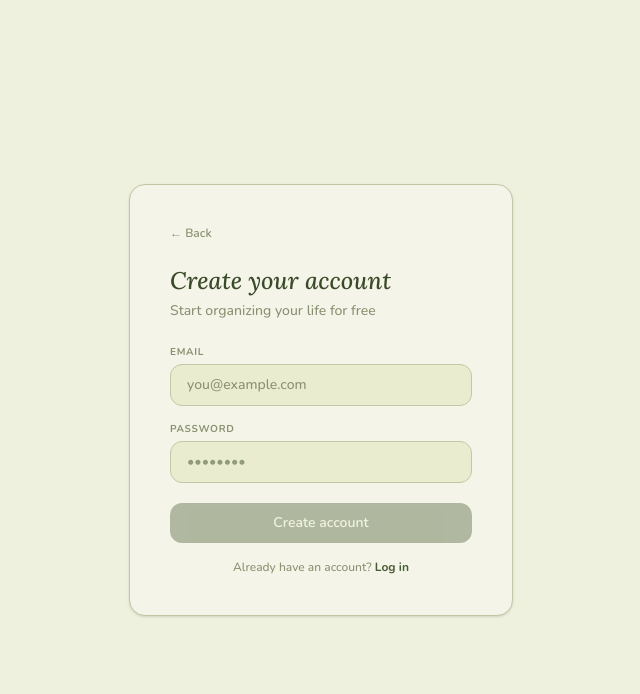
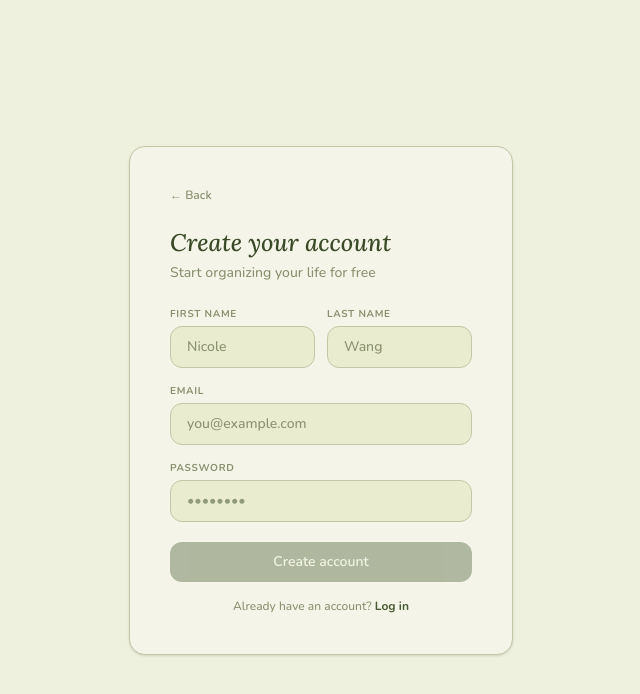
Before and after one commit to nicolesqwang/Planorama, a React (Vite) app: page / in a window 1280 px wide. Both pictures are taken after a click on the button "Get started". Shown: the top 694 px of the page, without its empty margins (319-959 px from the left). Built offline with nearby package versions, Linux system fonts and the light colour scheme.

Commit message:
ui updates 3

```diff
--- a/src/App.jsx
+++ b/src/App.jsx
@@ -370,14 +370,19 @@ export default function App() {
   const normCats = categories.map(c => ({ ...c, text: c.text_color }));
 
   // ── Display helpers ─────────────────────────────────────────
+  const meta        = session?.user?.user_metadata || {};
   const emailUser   = session?.user?.email?.split("@")[0] || "";
   const nameParts   = emailUser.split(/[._\-]/).filter(Boolean);
-  const displayName = nameParts.length > 1
-    ? nameParts[nameParts.length - 1].charAt(0).toUpperCase() + nameParts[nameParts.length - 1].slice(1)
-    : emailUser.charAt(0).toUpperCase() + emailUser.slice(1);
-  const initials = nameParts.length > 1
-    ? (nameParts[0][0] + nameParts[nameParts.length - 1][0]).toUpperCase()
-    : emailUser.substring(0, 2).toUpperCase();
+  const displayName = meta.first_name
+    ? meta.first_name.charAt(0).toUpperCase() + meta.first_name.slice(1)
+    : nameParts.length > 1
+      ? nameParts[nameParts.length - 1].charAt(0).toUpperCase() + nameParts[nameParts.length - 1].slice(1)
+      : emailUser.charAt(0).toUpperCase() + emailUser.slice(1);
+  const initials = meta.first_name && meta.last_name
+    ? (meta.first_name[0] + meta.last_name[0]).toUpperCase()
+    : nameParts.length > 1
+      ? (nameParts[0][0] + nameParts[nameParts.length - 1][0]).toUpperCase()
+      : emailUser.substring(0, 2).toUpperCase();
   const hour         = new Date().getHours();
   const timeGreeting = hour < 12 ? "Good morning" : hour < 17 ? "Good afternoon" : "Good evening";
   const activeTasks  = tasks.filter(t => !t.done);
@@ -439,7 +444,7 @@ export default function App() {
       <aside className="w-[196px] fixed left-0 top-0 h-full bg-[#E9ECCF] border-r border-[#C3C7A6] flex flex-col z-30">
 
         {/* Logo */}
-        <div className="px-4 py-3.5 border-b border-[#C3C7A6]">
+        <div className="px-4 h-[58px] flex items-center border-b border-[#C3C7A6] flex-shrink-0">
           <div className="flex items-center gap-2.5">
             <div className="w-7 h-7 rounded-lg bg-[#C3C7A6] flex items-center justify-center flex-shrink-0">
               <svg width="13" height="13" viewBox="0 0 13 13" fill="none">
@@ -508,7 +513,7 @@ export default function App() {
       <div className="ml-[196px] flex-1 flex flex-col min-h-screen">
 
         {/* Topbar */}
-        <header className="bg-[#E9ECCF] border-b border-[#C3C7A6] px-7 py-3.5 flex items-center justify-between sticky top-0 z-20">
+        <header className="bg-[#E9ECCF] border-b border-[#C3C7A6] px-7 h-[58px] flex items-center justify-between sticky top-0 z-20 flex-shrink-0">
           <div>
             <p style={lora} className="text-base text-[#3A4A28] leading-snug">
               {timeGreeting}, {displayName}
--- a/src/components/Dashboard.jsx
+++ b/src/components/Dashboard.jsx
@@ -551,10 +551,10 @@ export default function Dashboard({
     .map(e => ({ ...e, _type: "event", _date: e.date, _time: e.time }));
 
   const STAT_CONFIG = [
-    { key: "week",      label: "Due This Week", items: weekItems,          bg: "bg-[#F1F0C8]", border: "border-[#D9DAAA]", valueColor: "text-[#3A4A28]" },
-    { key: "overdue",   label: "Overdue",        items: overdueItems,       bg: "bg-[#D9E4E0]", border: "border-[#B8CECC]", valueColor: "text-[#6B3A28]" },
-    { key: "completed", label: "Completed",      items: completedItems,     bg: "bg-[#EDD9CF]", border: "border-[#D7C59F]", valueColor: "text-[#3A4A28]" },
-    { key: "events",    label: "Events",         items: upcomingEventItems, bg: "bg-[#D9E0C8]", border: "border-[#C3C7A6]", valueColor: "text-[#5A4A7A]" },
+    { key: "week",      label: "Due This Week", items: weekItems,          bg: "bg-[#E8E69A]", border: "border-[#CECA6A]", valueColor: "text-[#3A4A28]" },
+    { key: "overdue",   label: "Overdue",        items: overdueItems,       bg: "bg-[#BEDCD6]", border: "border-[#8CBDB6]", valueColor: "text-[#6B3A28]" },
+    { key: "completed", label: "Completed",      items: completedItems,     bg: "bg-[#E8C0A8]", border: "border-[#CA9C82]", valueColor: "text-[#3A4A28]" },
+    { key: "events",    label: "Events",         items: upcomingEventItems, bg: "bg-[#C4D898]", border: "border-[#9CBB68]", valueColor: "text-[#5A4A7A]" },
   ];
 
   return (
--- a/src/components/Landing.jsx
+++ b/src/components/Landing.jsx
@@ -5,6 +5,8 @@ const lora = { fontFamily: "'Lora', serif", fontStyle: "italic", fontWeight: 500
 
 export default function Landing() {
   const [mode, setMode]           = useState(null);
+  const [firstName, setFirstName] = useState("");
+  const [lastName, setLastName]   = useState("");
   const [email, setEmail]         = useState("");
   const [password, setPassword]   = useState("");
   const [error, setError]         = useState("");
@@ -14,7 +16,10 @@ export default function Landing() {
   async function handleSubmit() {
     setError(""); setLoading(true);
     if (mode === "signup") {
-      const { error } = await supabase.auth.signUp({ email, password });
+      const { error } = await supabase.auth.signUp({
+        email, password,
+        options: { data: { first_name: firstName.trim(), last_name: lastName.trim() } }
+      });
       if (error) setError(error.message);
       else setConfirmed(true);
     } else {
@@ -102,6 +107,22 @@ export default function Landing() {
           {mode === "login" ? "Log in to your Planorama account" : "Start organizing your life for free"}
         </p>
         <div className="flex flex-col gap-4">
+          {mode === "signup" && (
+            <div className="flex gap-3">
+              <div className="flex-1">
+                <label className="block text-[10px] font-bold text-[#8A9170] uppercase tracking-[0.7px] mb-1">First Name</label>
+                <input type="text" value={firstName} onChange={e => setFirstName(e.target.value)}
+                  onKeyDown={e => e.key === "Enter" && handleSubmit()} placeholder="Nicole"
+                  className="w-full text-sm bg-[#E9ECCF] border border-[#C3C7A6] rounded-xl px-4 py-2.5 outline-none focus:ring-2 focus:ring-[#4A5C35]/40 font-medium text-[#3A4A28] placeholder:text-[#8A9170]" />
+              </div>
+              <div className="flex-1">
+                <label className="block text-[10px] font-bold text-[#8A9170] uppercase tracking-[0.7px] mb-1">Last Name</label>
+                <input type="text" value={lastName} onChange={e => setLastName(e.target.value)}
+                  onKeyDown={e => e.key === "Enter" && handleSubmit()} placeholder="Wang"
+                  className="w-full text-sm bg-[#E9ECCF] border border-[#C3C7A6] rounded-xl px-4 py-2.5 outline-none focus:ring-2 focus:ring-[#4A5C35]/40 font-medium text-[#3A4A28] placeholder:text-[#8A9170]" />
+              </div>
+            </div>
+          )}
           <div>
             <label className="block text-[10px] font-bold text-[#8A9170] uppercase tracking-[0.7px] mb-1">Email</label>
             <input type="email" value={email} onChange={e => setEmail(e.target.value)}
@@ -116,7 +137,7 @@ export default function Landing() {
           </div>
         </div>
         {error && <p className="text-xs text-red-500 mt-3 font-medium">{error}</p>}
-        <button onClick={handleSubmit} disabled={!email || !password || loading}
+        <button onClick={handleSubmit} disabled={!email || !password || loading || (mode === "signup" && (!firstName.trim() || !lastName.trim()))}
           className="mt-5 w-full bg-[#4A5C35] hover:bg-[#3D4D2C] disabled:opacity-40 disabled:cursor-not-allowed text-[#EEF1DE] text-sm font-semibold py-2.5 rounded-xl transition-colors">
           {loading ? "Loading..." : mode === "login" ? "Log in" : "Create account"}
         </button>
--- a/src/components/Pomodoro.jsx
+++ b/src/components/Pomodoro.jsx
@@ -70,9 +70,13 @@ const DEFAULT_COLORS = [
   { id: "peach",      hex: "#F5D4BC", name: "Peach" },
 ];
 
+const PALETTE_VERSION = "2";
+
 function loadSavedColors() {
-  try { return JSON.parse(localStorage.getItem("pomo_colors") || "null") || DEFAULT_COLORS; }
-  catch { return DEFAULT_COLORS; }
+  try {
+    if (localStorage.getItem("pomo_colors_v") !== PALETTE_VERSION) return DEFAULT_COLORS;
+    return JSON.parse(localStorage.getItem("pomo_colors") || "null") || DEFAULT_COLORS;
+  } catch { return DEFAULT_COLORS; }
 }
 
 // ── IndexedDB for background images (localStorage is too small for images) ──
@@ -160,7 +164,7 @@ export default function Pomodoro({ tasks = [], updateTask }) {
   }, []);
 
   // Persist colors to localStorage (small data, fine here)
-  useEffect(() => { try { localStorage.setItem("pomo_colors", JSON.stringify(savedColors)); } catch {} }, [savedColors]);
+  useEffect(() => { try { localStorage.setItem("pomo_colors", JSON.stringify(savedColors)); localStorage.setItem("pomo_colors_v", PALETTE_VERSION); } catch {} }, [savedColors]);
   // Persist images to IndexedDB
   useEffect(() => { idbSaveImages(bgImages); }, [bgImages]);
   // Persist active image ID to localStorage
```
